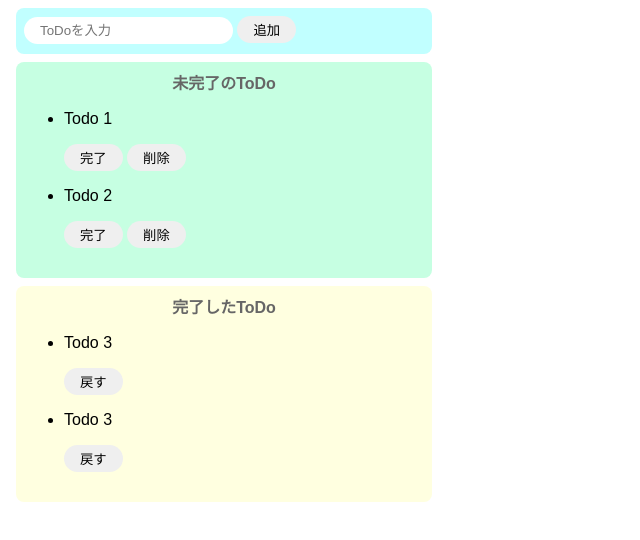
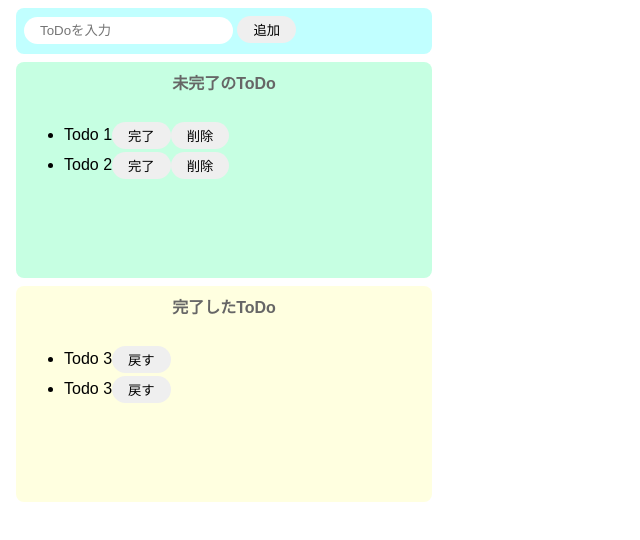
Before and after one commit to koyamal/CSBox-TEST, a website built with Parcel: page index.html in a window 1280 px wide. Shown: the whole page, without its empty margins (0-640 px from the left). Built offline with nearby package versions, Linux system fonts and the light colour scheme.

Commit message:
Add style to list

```diff
--- a/index.html
+++ b/index.html
@@ -13,16 +13,18 @@
       <p class="title">未完了のToDo</p>
       <ul>
         <li>
-          <div>
+          <div class="list-row">
             <p>Todo 1</p>
             <button>完了</button>
             <button>削除</button>
           </div>
         </li>
         <li>
-          <p>Todo 2</p>
-          <button>完了</button>
-          <button>削除</button>
+          <div class="list-row">
+            <p>Todo 2</p>
+            <button>完了</button>
+            <button>削除</button>
+          </div>
         </li>
       </ul>
     </div>
@@ -30,14 +32,16 @@
       <p class="title">完了したToDo</p>
       <ul>
         <li>
-          <div>
+          <div class="list-row">
             <p>Todo 3</p>
             <button>戻す</button>
           </div>
         </li>
         <li>
-          <p>Todo 3</p>
-          <button>戻す</button>
+          <div class="list-row">
+            <p>Todo 3</p>
+            <button>戻す</button>
+          </div>
         </li>
       </ul>
     </div>
--- a/src/styles.css
+++ b/src/styles.css
@@ -54,3 +54,9 @@ button:hover {
   font-weight: bold;
   color: #666;
 }
+
+.list-row {
+  display: flex;
+  align-items: center;
+  margin-bottom: -20px;
+}
```
